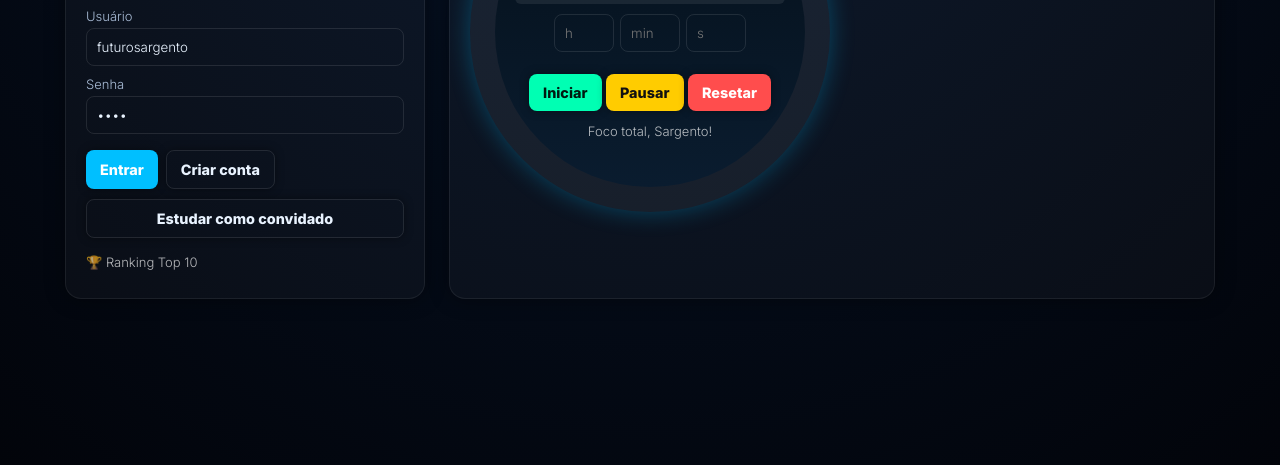
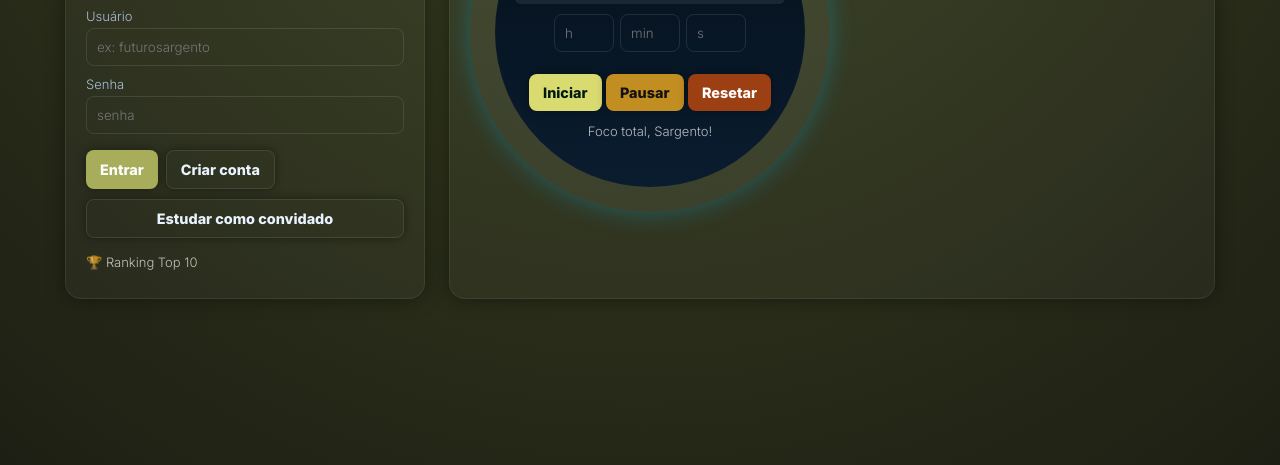
Before and after one commit to rubensrapirou/cronometro-papiro, a plain HTML site: page index.html in a window 1280 px wide. Shown: the part 335-800 px from the top of the page. Drawn offline with Linux system fonts and the light colour scheme.

Commit message:
Refactor color variables and clear input values
Updated color variables for better theme consistency and removed default values from input fields.

```diff
--- a/index.html
+++ b/index.html
@@ -8,12 +8,12 @@
 <link href="https://fonts.googleapis.com/css2?family=Inter:wght@300;600;800&family=Orbitron:wght@500;700&display=swap" rel="stylesheet">
 <style>
 :root {
-  --bg1: #02040a;
-  --bg2: #07152a;
-  --accent: #00bfff;
-  --success: #00ffb3;
-  --warning: #ffcc00;
-  --danger: #ff4d4d;
+  --bg1: #1e1f14;          /* verde-escuro/terra para fundo */
+  --bg2: #3b4421;          /* verde musgo escuro para gradiente */
+  --accent: #a7ad5a;       /* verde oliva claro para destaques */
+  --success: #d9db70;      /* amarelo esverdeado para sucesso */
+  --warning: #c28e22;      /* amarelo mostarda para avisos */
+  --danger: #9c3f13;       /* laranja queimado para erros */
   --muted: rgba(255,255,255,0.1);
 }
 * { box-sizing: border-box; font-family: 'Inter', sans-serif; transition: all 0.2s ease; }
@@ -138,8 +138,8 @@ input {
     <div class="subtitle">Disciplina • Constância • Vitória</div>
 
     <div id="authBox">
-      <label>Usuário</label><input id="username" type="text" placeholder="ex: futurosargento" value="futurosargento">
-      <label>Senha</label><input id="password" type="password" placeholder="senha" value="1234">
+      <label>Usuário</label><input id="username" type="text" placeholder="ex: futurosargento" value="">
+      <label>Senha</label><input id="password" type="password" placeholder="senha" value="">
       <div style="display:flex;gap:8px;margin-top:6px">
         <button id="loginBtn" class="btn btn-primary">Entrar</button>
         <button id="registerBtn" class="btn btn-ghost">Criar conta</button>
```
